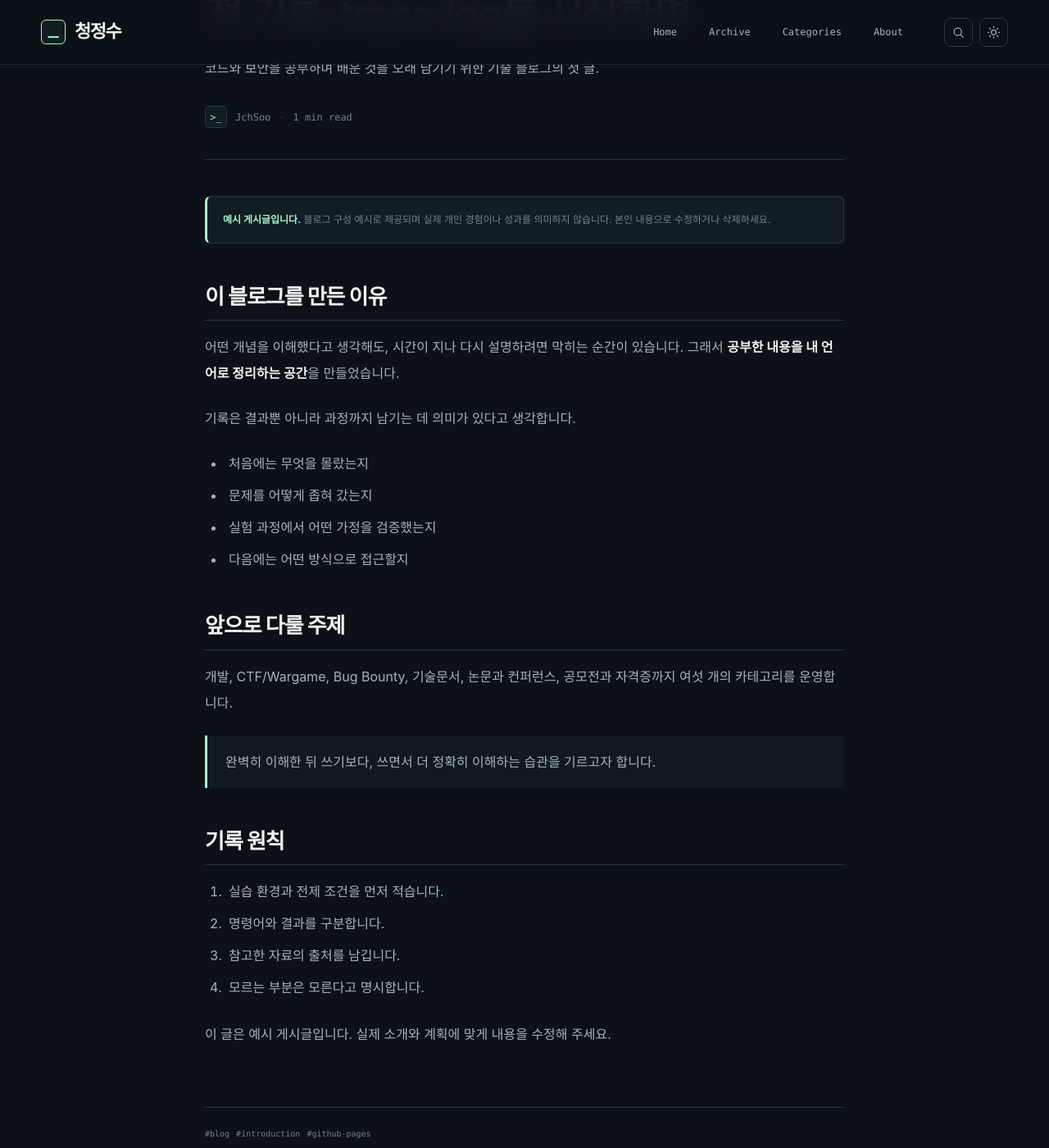
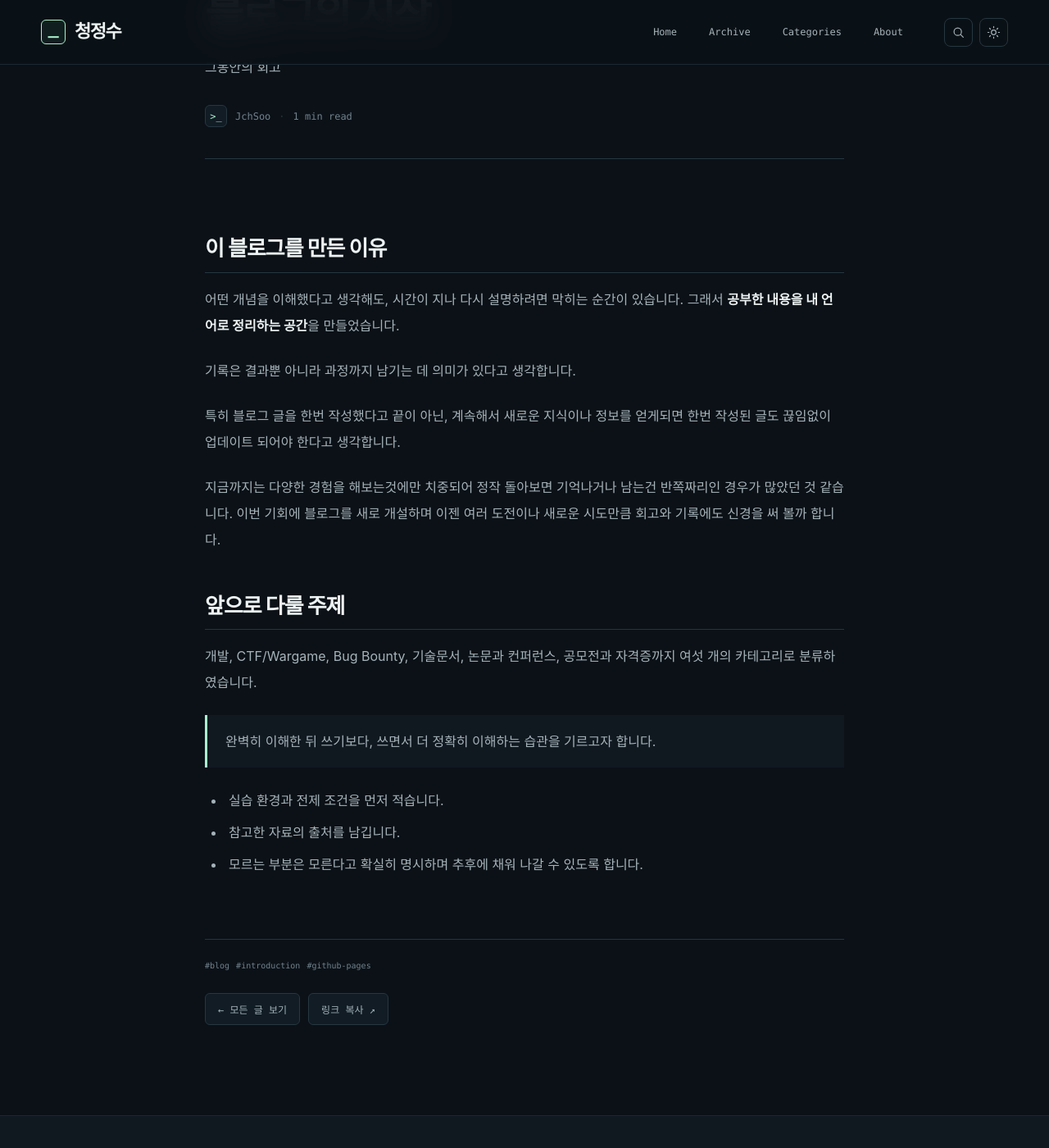
Before and after one commit to JchSoo/jchsoo.github.io, a Jekyll site: the page built from _posts/2026-10-20-hello-trace-log.md, in a window 1280 px wide and 1400 px high, scrolled down 282 px. Shown: the whole window at 82% size. Built offline with Jekyll 4.4.1, drawn with Linux system fonts in a browser that asks for light colours.

Commit message:
회고글

```diff
--- a/_posts/2026-10-20-hello-trace-log.md
+++ b/_posts/2026-10-20-hello-trace-log.md
@@ -1,10 +1,9 @@
 ---
 layout: post
-title: "첫 기록, trace.log를 시작하며"
-description: "코드와 보안을 공부하며 배운 것을 오래 남기기 위한 기술 블로그의 첫 글."
+title: "블로그의 시작"
+description: "그동안의 회고"
 categories: [docs]
 tags: [blog, introduction, github-pages]
-sample: true
 ---
 
 ## 이 블로그를 만든 이유
@@ -13,22 +12,17 @@ sample: true
 
 기록은 결과뿐 아니라 과정까지 남기는 데 의미가 있다고 생각합니다.
 
-- 처음에는 무엇을 몰랐는지
-- 문제를 어떻게 좁혀 갔는지
-- 실험 과정에서 어떤 가정을 검증했는지
-- 다음에는 어떤 방식으로 접근할지
+특히 블로그 글을 한번 작성했다고 끝이 아닌, 계속해서 새로운 지식이나 정보를 얻게되면 한번 작성된 글도 끊임없이 업데이트 되어야 한다고 생각합니다.
+
+지금까지는 다양한 경험을 해보는것에만 치중되어 정작 돌아보면 기억나거나 남는건 반쪽짜리인 경우가 많았던 것 같습니다. 이번 기회에 블로그를 새로 개설하며 이젠 여러 도전이나 새로운 시도만큼 회고와 기록에도 신경을 써 볼까 합니다.
 
 ## 앞으로 다룰 주제
 
-개발, CTF/Wargame, Bug Bounty, 기술문서, 논문과 컨퍼런스, 공모전과 자격증까지 여섯 개의 카테고리를 운영합니다.
+개발, CTF/Wargame, Bug Bounty, 기술문서, 논문과 컨퍼런스, 공모전과 자격증까지 여섯 개의 카테고리로 분류하였습니다.
 
 > 완벽히 이해한 뒤 쓰기보다, 쓰면서 더 정확히 이해하는 습관을 기르고자 합니다.
 
-## 기록 원칙
 
-1. 실습 환경과 전제 조건을 먼저 적습니다.
-2. 명령어와 결과를 구분합니다.
-3. 참고한 자료의 출처를 남깁니다.
-4. 모르는 부분은 모른다고 명시합니다.
-
-이 글은 예시 게시글입니다. 실제 소개와 계획에 맞게 내용을 수정해 주세요.
+- 실습 환경과 전제 조건을 먼저 적습니다.
+- 참고한 자료의 출처를 남깁니다.
+- 모르는 부분은 모른다고 확실히 명시하며 추후에 채워 나갈 수 있도록 합니다.
```
Also changed, not shown: _posts/2026-10-21-debugging-method.md (+0 -1 lines), README.md.
